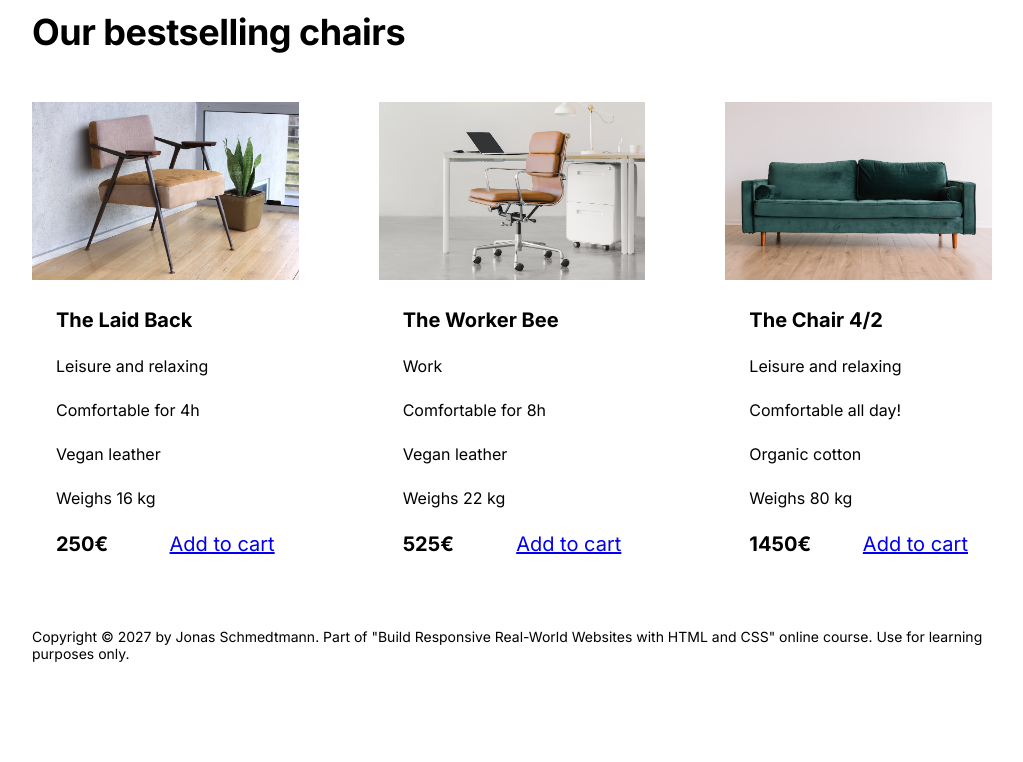
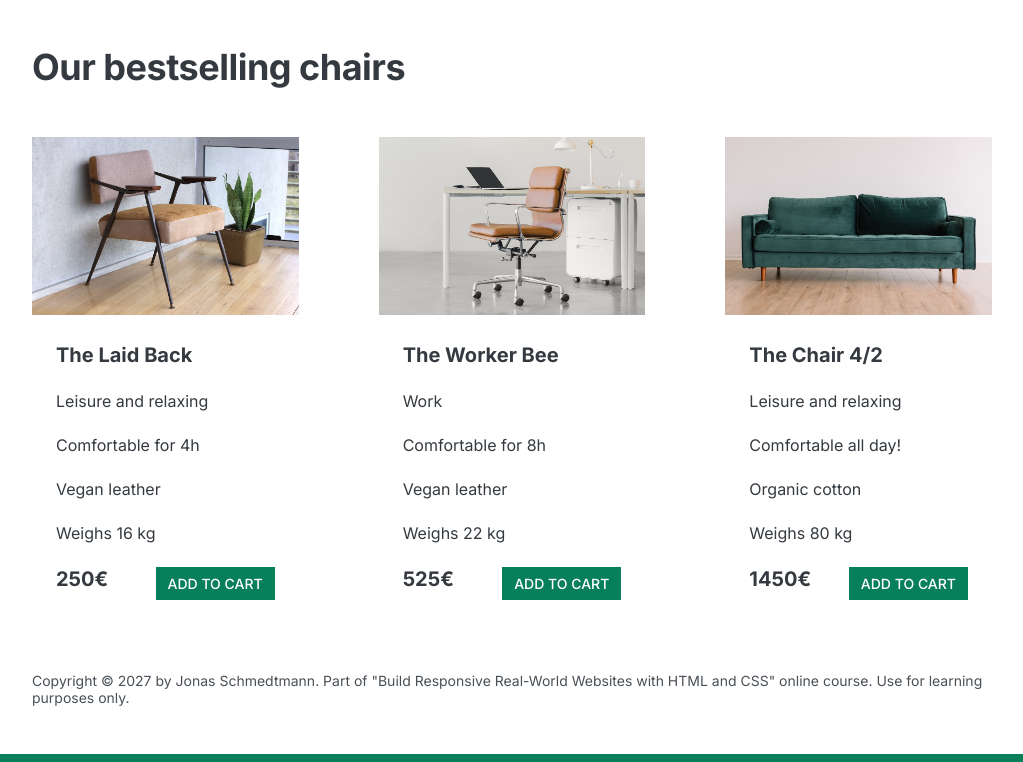
Before and after one commit to faridkarim05/Lisbon_chair_shop, a plain HTML site: page index.html in a window 1280 px wide. Shown: the part 1098-1860 px from the top of the page, without its empty margins (128-1151 px from the left). Before the commit the page ends 1808 px from the top, so only its background shows below. Drawn offline with Linux system fonts and the light colour scheme.

Commit message:
btn color changed

```diff
--- a/style.css
+++ b/style.css
@@ -5,6 +5,11 @@ SPACING SYSTEM (px)
 FONT SIZE SYSTEM (px)
 10 / 12 / 14 / 16 / 18 / 20 / 24 / 30 / 36 / 44 / 52 / 62 / 74 / 86 / 98
 */
+
+/*
+MAIN COLOR: #087f5b
+GREY COLOR: #343a40
+ */
 
 * {
   margin: 0;
@@ -17,6 +22,8 @@ FONT SIZE SYSTEM (px)
 /* ------------------------ */
 body {
   font-family: "Inter", sans-serif;
+  color: #343a40;
+  border-bottom: 8px solid #087f5b;
 }
 
 .container {
@@ -39,6 +46,31 @@ h2 {
   display: grid;
   grid-template-columns: repeat(3, 1fr);
   column-gap: 80px;
+}
+
+.btn:link,
+.btn:visited {
+  background-color: #087f5b;
+  color: #fff;
+  text-decoration: none;
+  text-transform: uppercase;
+  font-weight: 500;
+
+  display: inline-block;
+}
+
+.btn:hover,
+.btn:active {
+  background-color: #099268;
+}
+
+.btn--big {
+  font-size: 18px;
+  padding: 16px 32px;
+}
+.btn--small {
+  font-size: 14px;
+  padding: 8px 12px;
 }
 
 /* ------------------------ */
@@ -91,6 +123,9 @@ img {
 
 /* TESTIMONIAL */
 .testimonial-section {
+  background-color: #087f5b;
+  color: #fff;
+  padding: 24px;
 }
 
 .testimonial-box {
@@ -148,4 +183,5 @@ h3 {
 footer {
   margin-bottom: 48px;
   font-size: 14px;
+  color: #495057;
 }
```
